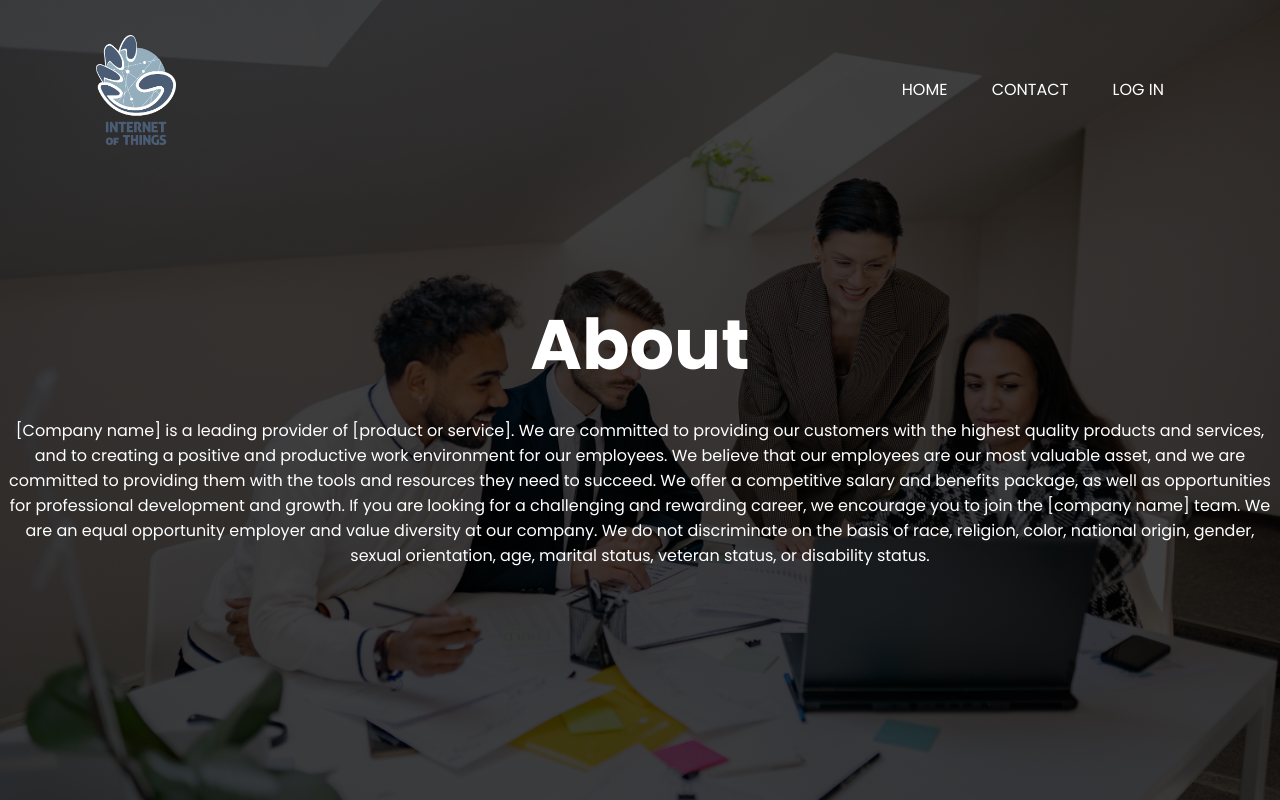
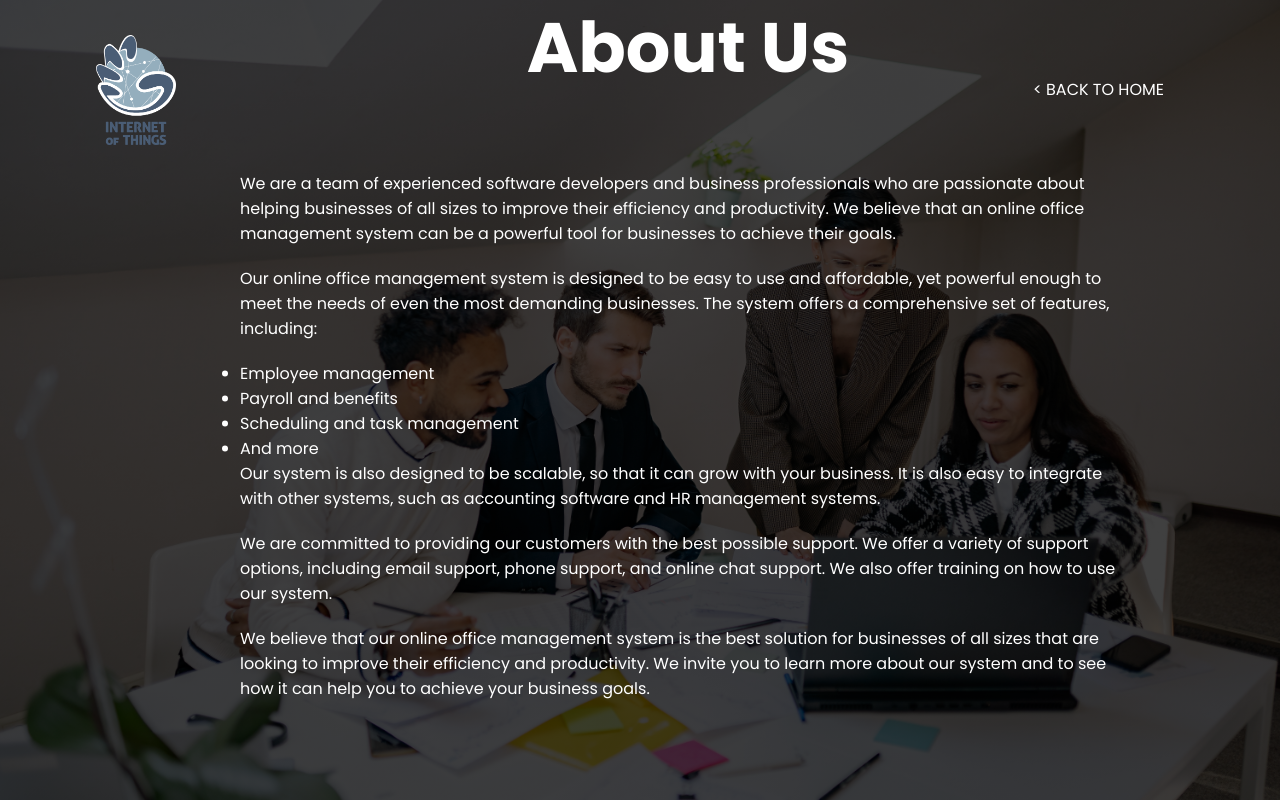
Before and after one commit to BiswajitRakshit7781/Office-Management-System, a PHP site: page /about.html in a window 1280 px wide. Run offline with PHP 8.4, Linux system fonts and the light colour scheme.

Commit message:
update 4/10

```diff
--- a/about.css
+++ b/about.css
@@ -4,9 +4,10 @@
 	font-family: "Poppins",sans-serif;
 }
 .banner{
-	width: 100%;
 	height: 100vh;
 	background-image: linear-gradient(rgba(0,0,0,0.75),rgba(0,0,0,0.75)),url(about.jpg);
+	background-repeat: no-repeat;
+	background-attachment: fixed;
 	background-size: cover;
 	background-position: center;
 }
@@ -46,15 +47,16 @@
 	width: 100%;
 }
 .content{
-	width: 100%;
+	width: 70%;
 	position: absolute;
-	top: 50%;
-	transform: translateY(-50%);
-	text-align: center;
+	top: 80%;
+	transform: translateY(-90%);
+	margin-left: 30vh;
 	color: #fff;
 }
 .content h1{
 	font-size: 70px;
+	text-align: center;
 	margin-top: 80px;
 }
 .content p{
--- a/about.html
+++ b/about.html
@@ -12,19 +12,22 @@
         <div class="navbar">
             <img src="logo.png" class="logo">
             <ul>
-                <li><a href="home.html">Home</a></li>
-                <li><a href="contact.html">Contact</a></li>
-                <li><a href="login.html">Log In</a></li>
+                <li><a href="home.html"> < Back To Home</a></li>
             </ul>
         </div>
         <div class="content">
-            <h1>About</h1>
-            <p>[Company name] is a leading provider of [product or service]. We are committed to providing our customers with the highest quality products and services, and to creating a positive and productive work environment for our employees.
+            <h1>About Us</h1>
+            <br><br><p>We are a team of experienced software developers and business professionals who are passionate about helping businesses of all sizes to improve their efficiency and productivity. We believe that an online office management system can be a powerful tool for businesses to achieve their goals.</p>
+<p>Our online office management system is designed to be easy to use and affordable, yet powerful enough to meet the needs of even the most demanding businesses. The system offers a comprehensive set of features, including:
+<ul>
+<li>Employee management</li>
+<li>Payroll and benefits</li>
+<li>Scheduling and task management</li>
+<li>And more</li></ul>
+Our system is also designed to be scalable, so that it can grow with your business. It is also easy to integrate with other systems, such as accounting software and HR management systems.</p>
+<p>We are committed to providing our customers with the best possible support. We offer a variety of support options, including email support, phone support, and online chat support. We also offer training on how to use our system.</p>
+<p>We believe that our online office management system is the best solution for businesses of all sizes that are looking to improve their efficiency and productivity. We invite you to learn more about our system and to see how it can help you to achieve your business goals.</p>
 
-                We believe that our employees are our most valuable asset, and we are committed to providing them with the tools and resources they need to succeed. We offer a competitive salary and benefits package, as well as opportunities for professional development and growth.
-
-                If you are looking for a challenging and rewarding career, we encourage you to join the [company name] team. We are an equal opportunity employer and value diversity at our company. We do not discriminate on the basis of race, religion, color, national origin, gender, sexual orientation, age, marital status, veteran status, or disability status.
-                </p>
         </div>
     </div>
 </body>
--- a/contact.css
+++ b/contact.css
@@ -49,7 +49,7 @@
 	width: 100%;
 	position: absolute;
 	top: 50%;
-	transform: translateY(-50%);
+	transform: translateY(-90%);
 	text-align: center;
 	color: #fff;
 }
--- a/getstarted.html
+++ b/getstarted.html
@@ -12,9 +12,7 @@
         <div class="navbar">
             <img src="logo.png" class="logo">
             <ul>
-                <li><a href="home.html">Home</a></li>
-                <li><a href="contact.html">Contact</a></li>
-                <li><a href="about.html">About</a></li>
+                <li><a href="home.html"> < Back To Home</a></li>
             </ul>
         </div>
         <div class="content">
--- a/gs.css
+++ b/gs.css
@@ -4,7 +4,6 @@
 	font-family: "Poppins",sans-serif;
 }
 .banner{
-	width: 200vh;
 	height: 300vh;
 	background-image: linear-gradient(rgba(0,0,0,0.75),rgba(0,0,0,0.75)),url(gs.jpg);
 	background-repeat: no-repeat;
@@ -19,6 +18,8 @@
 	display: flex;
 	align-items: center;
 	justify-content: space-between;
+	position: sticky;
+	top: 0;
 }
 .logo {
 	width: 80px;
@@ -51,7 +52,7 @@
 	width: 70%;
 	position: absolute;
 	top: 80%;
-	transform: translateY(-50%);
+	transform: translateY(-22%);
 	text-align: left;
 	margin-left: 30vh;
 	color: #fff;
--- a/home.html
+++ b/home.html
@@ -13,13 +13,13 @@
             <img src="logo.png" class="logo">
             <ul>
                 <li><a href="contact.html">Contact</a></li>
-                <li><a href="about.html">About</a></li>
+                <li><a href="about.html">About Us</a></li>
                 <li><a href="login.html">Log In</a></li>
             </ul>
         </div>
         <div class="content">
             <h1>Office Management System</h1>
-            <p><br> online office management system software project is a project to develop and implement a software application that helps businesses to manage their day-to-day operations more efficiently. <br> An online office management system software project can be a valuable investment for businesses of all sizes</p>
+            <p><br> Online office management system software project is a project to develop and implement a software application that helps businesses to manage their day-to-day operations more efficiently. <br> An online office management system software project can be a valuable investment for businesses of all sizes</p>
         <div>
             <button type="button" onclick="location.href='getstarted.html'"><span></span>Get Started</button>
         </div>
```
Also changed, not shown: contact.html (+5 -5 lines).
